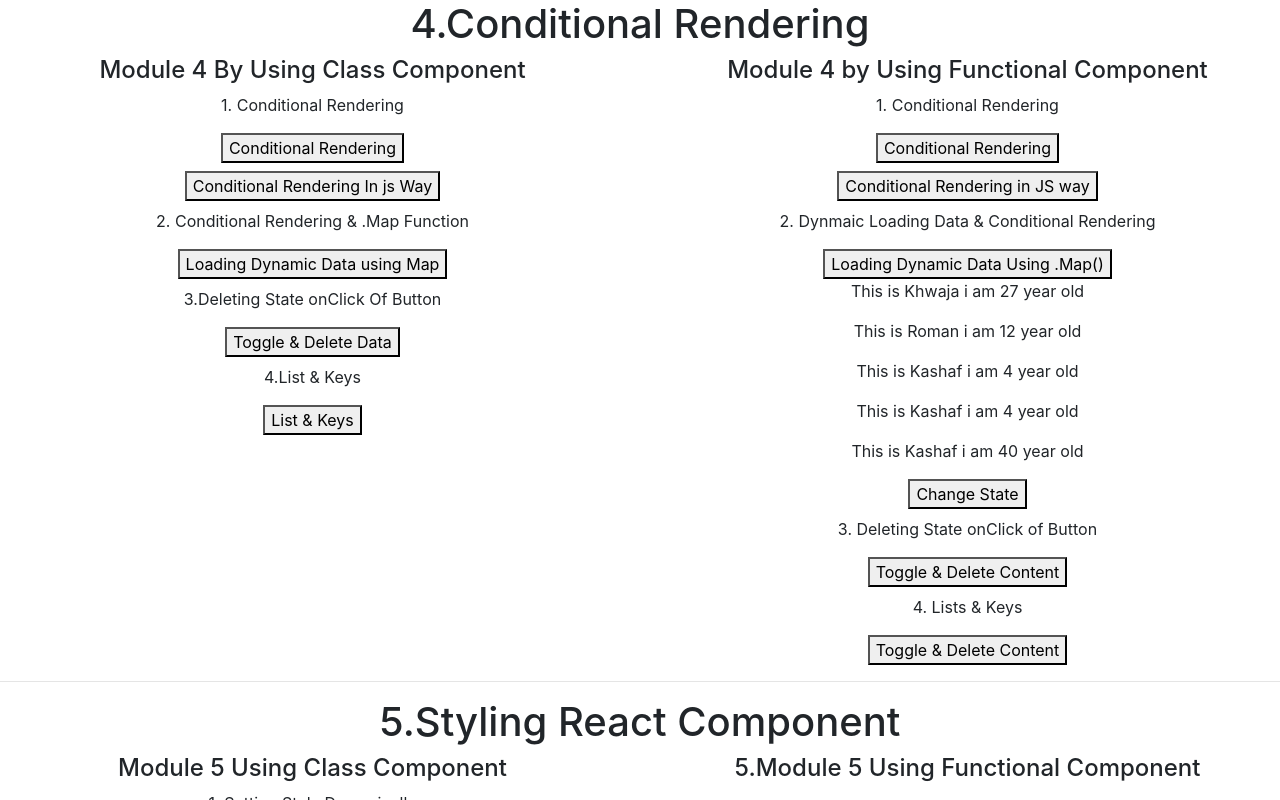
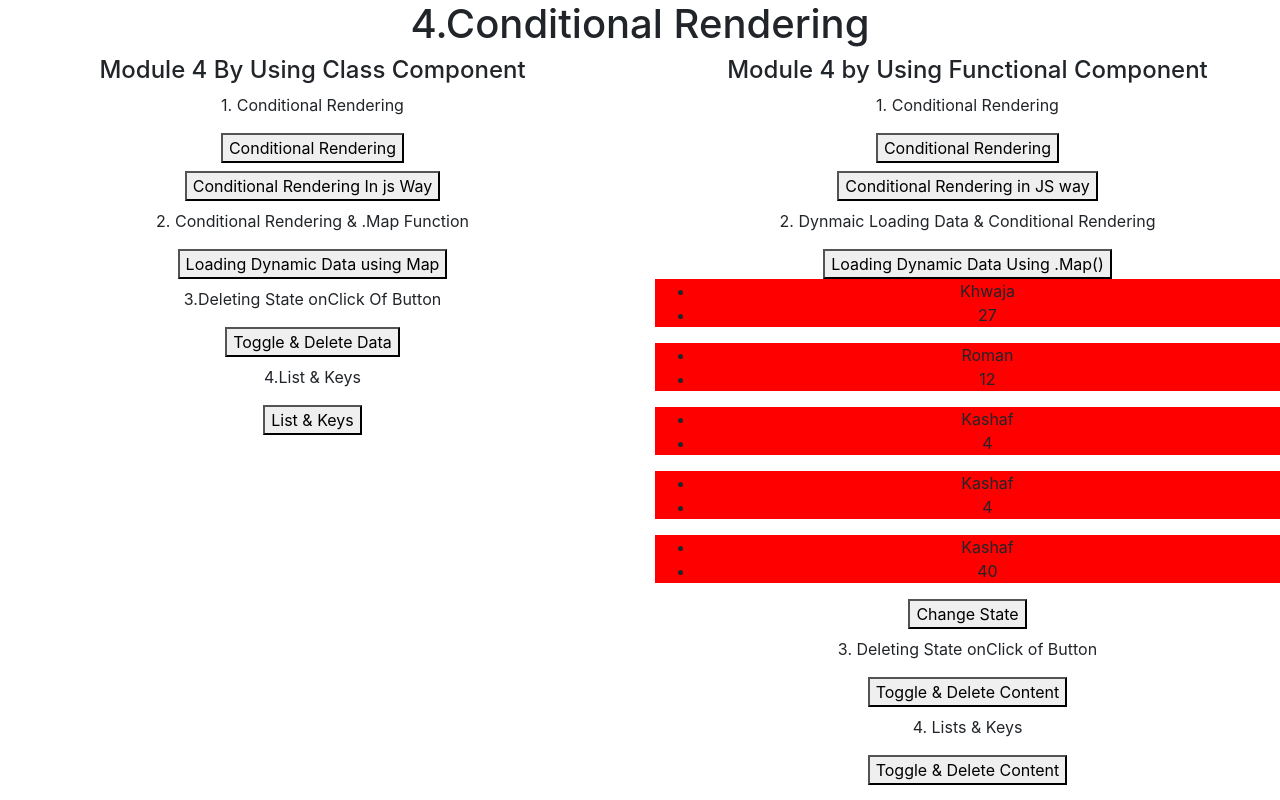
Before and after one commit to HusnainK721/my-first-app, a React (Create React App) app: page / in a window 1280 px wide. Both pictures are taken after a click on the button "Loading Dynamic Data Using .Map()". Shown: the top 800 px of the page. Built offline with nearby package versions, Linux system fonts and the light colour scheme.

Commit message:
working with map

```diff
--- a/src/Component/Module-4-ListAndConditional/ListAndConditionalFunctional/C-OutputtingListDynamicUsingMap/OutputtingListDynamicallyParentF.jsx
+++ b/src/Component/Module-4-ListAndConditional/ListAndConditionalFunctional/C-OutputtingListDynamicUsingMap/OutputtingListDynamicallyParentF.jsx
@@ -26,6 +26,9 @@ export const OutputtingListDynamicallyParentF = () => {
   const handleConditionalRendering = () => {
     setShowPersonData(!ShowPersonData);
   };
+  const styleLi = {
+    backgroundColor: "red",
+  };
   return (
     <div>
       <p className="mt-2">2. Dynmaic Loading Data & Conditional Rendering</p>
@@ -36,10 +39,14 @@ export const OutputtingListDynamicallyParentF = () => {
         <div>
           {PersonData.defaultPersonData.map((itemCurrent) => {
             return (
-              <OutputtingListDynamicallyChildF
-                name={itemCurrent.name}
-                age={itemCurrent.age}
-              />
+              <ul style={styleLi}>
+                <li>{itemCurrent.name}</li>
+                <li>{itemCurrent.age}</li>
+              </ul>
+              // <OutputtingListDynamicallyChildF
+              //   name={itemCurrent.name}
+              //   age={itemCurrent.age}
+              // />
             );
           })}
 
```
Also changed, not shown: 1 other file (tests, documents, lock files or other folders).
